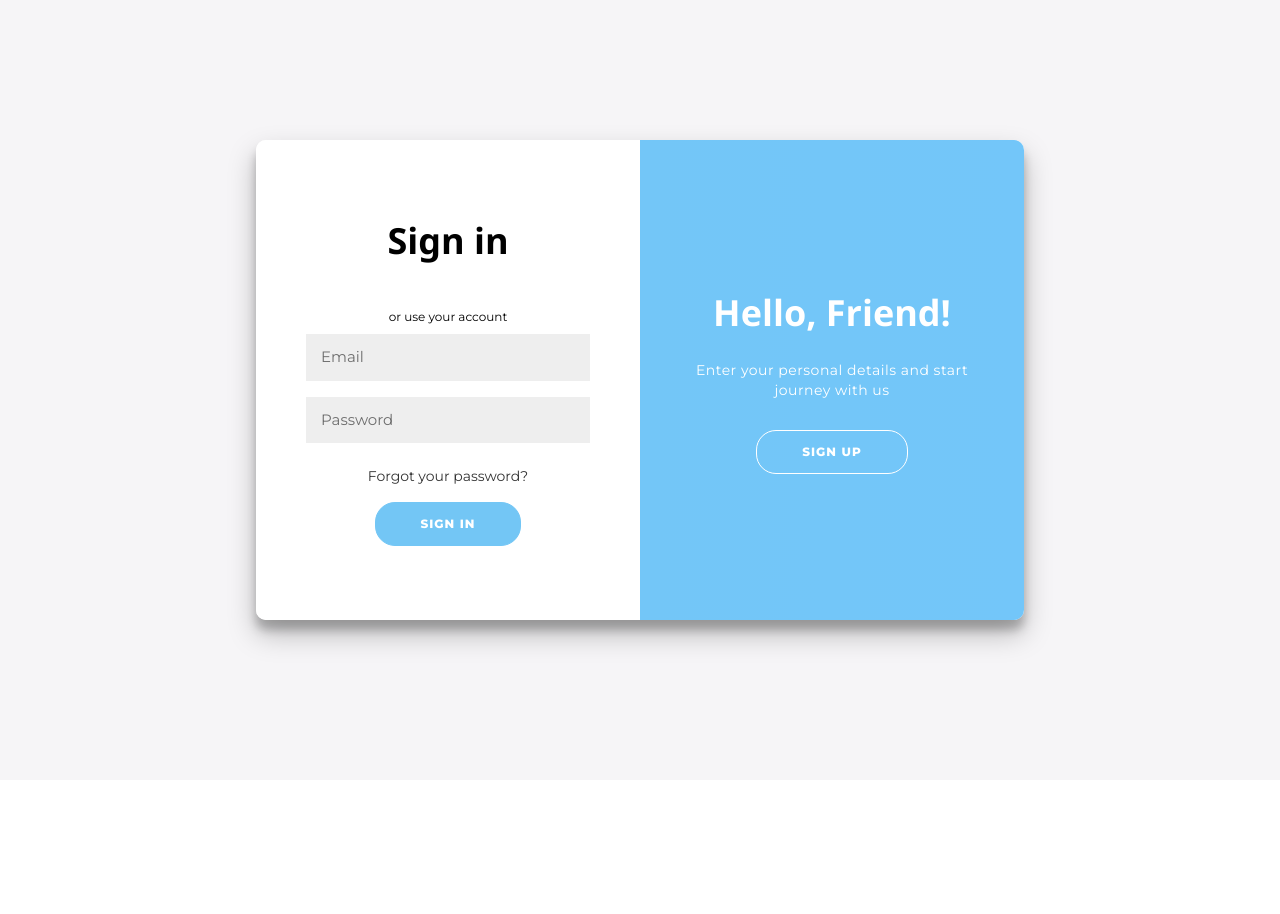
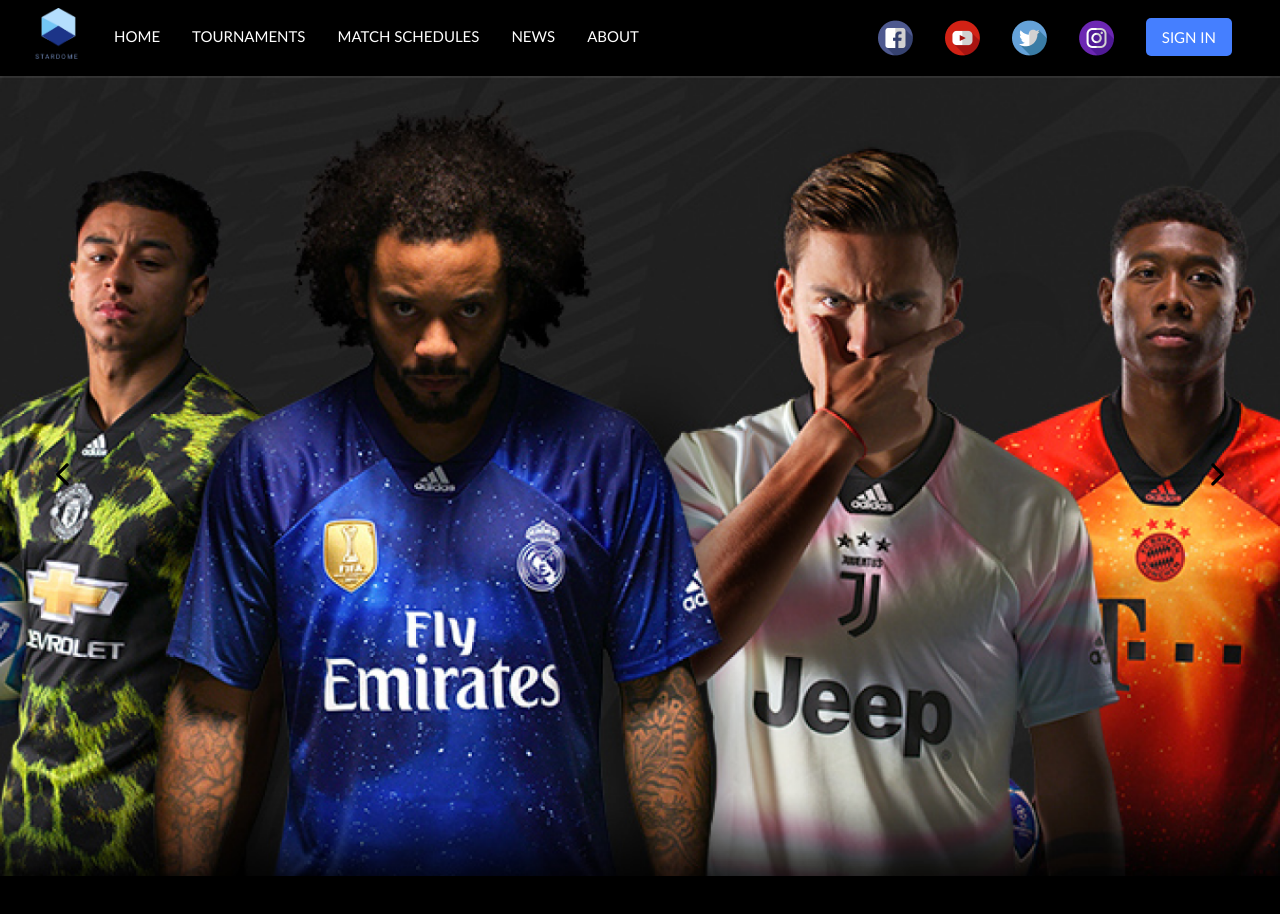
Before and after one commit to Stardome-Team/Stardome-Web, a React (Create React App) app: page / in a window 1280 px wide. Shown: the top 914 px of the page. Before the commit the page ends 800 px from the top, so only its background shows below. Built offline with nearby package versions, Linux system fonts and the light colour scheme.

Commit message:
uncommented stuff in home page

```diff
--- a/src/pages/homepage/homePage.js
+++ b/src/pages/homepage/homePage.js
@@ -1,16 +1,17 @@
 import React from 'react';
 import './homePage.scss';
-import Forms from "../SignUpLogin/forms";
+// import Forms from "../SignUpLogin/forms";
 import NavBar from '../../components/navbar/navbar';
 import TwitterFeed from '../../components/twitterFeed/twitterFeed';
 import HomePageCarousel from '../../components/homePageCarousel/homepagecarousel';
 
 const HomePage = () => (
   <div className="homepage">
-    <Forms />
-    {/* <NavBar/>
-    <HomePageCarousel/> */}
-    {/* <TwitterFeed/> */}
+    <NavBar/>
+    <HomePageCarousel/>
+
+    {/* <Forms /> */}
+    <TwitterFeed/>
   </div>
   );
 
```
